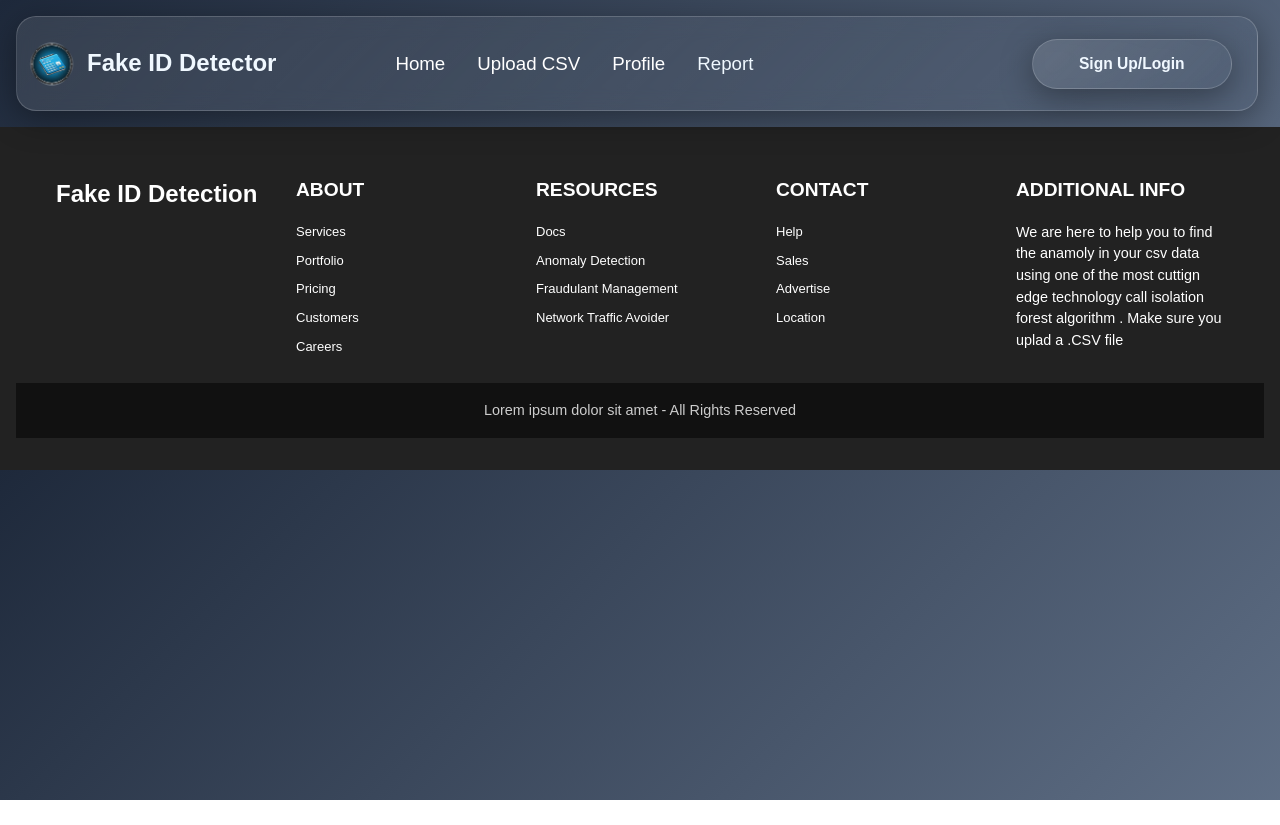
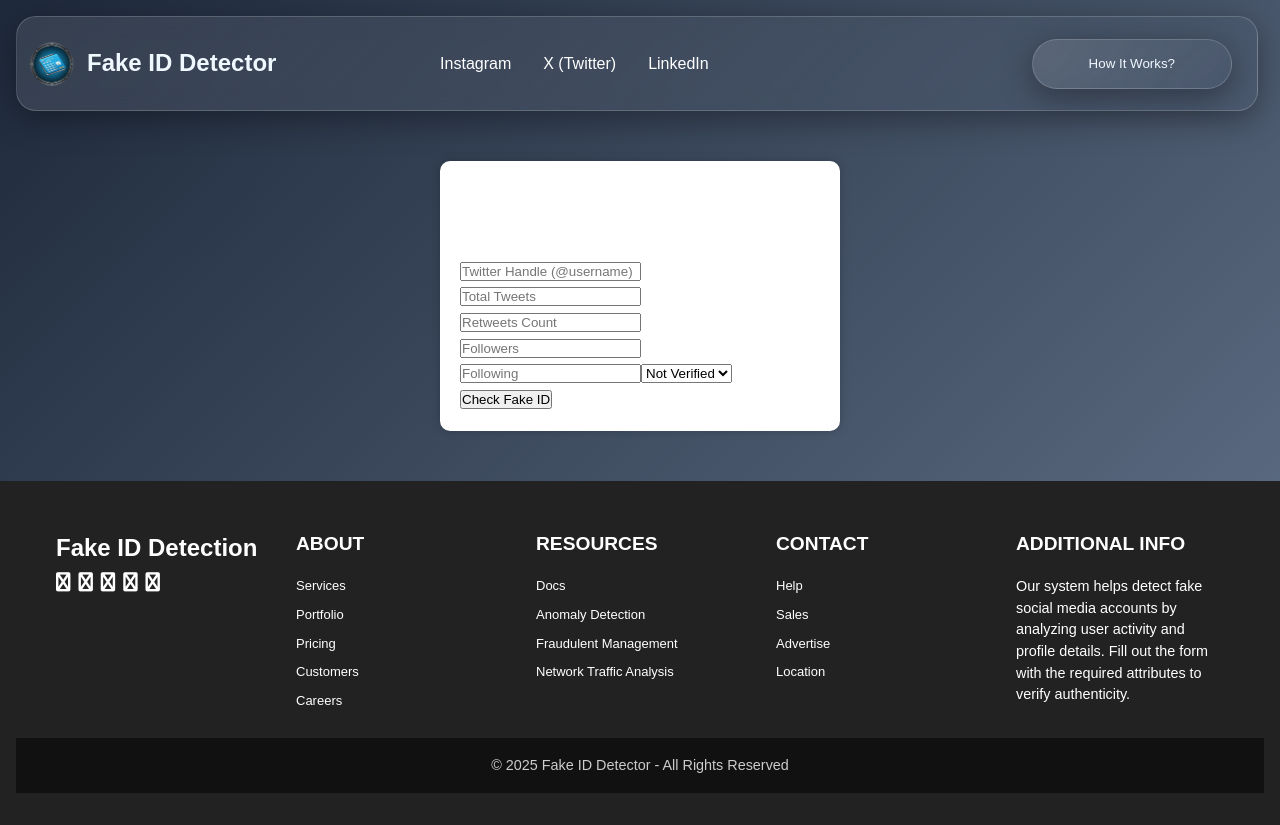
Before and after one commit to keerthirajsivashankar/Fake_ID_Detection, a React (Vite) app: page /twitter in a window 1280 px wide. Before the commit the page ends 800 px from the top, so only its background shows below. Built offline with nearby package versions, Linux system fonts and the light colour scheme; a web font is replaced by a local one.

Commit message:
new layout

```diff
--- a/index.html
+++ b/index.html
@@ -5,6 +5,7 @@
     <link rel="icon" type="image/svg+xml" href="/icon.ico" />
     <meta name="viewport" content="width=device-width, initial-scale=1.0" />
     <link href="https://fonts.googleapis.com/css2?family=Lástica&display=swap" rel="stylesheet">
+    <link rel="stylesheet" href="https://cdnjs.cloudflare.com/ajax/libs/font-awesome/6.7.2/css/all.min.css" integrity="sha512-Evv84Mr4kqVGRNSgIGL/F/aIDqQb7xQ2vcrdIwxfjThSH8CSR7PBEakCr51Ck+w+/U6swU2Im1vVX0SVk9ABhg==" crossorigin="anonymous" referrerpolicy="no-referrer" />
     <title>Fake ID Detector</title>
   </head>
   <body>
--- a/src/App.jsx
+++ b/src/App.jsx
@@ -1,85 +1,27 @@
 import React from 'react';
-import { BrowserRouter as Router, Routes, Route, Link } from 'react-router-dom';
-import { motion } from 'framer-motion';
+import { BrowserRouter as Router, Routes, Route, Link } from "react-router-dom";
 import Logo from "./icon.png";
-import Image from "./Image.png";
-import Profile from "./profile.jpg";
-import Papa from "papaparse";
 import Upload from "./upload";
-const pageVariants = {
-  initial: {
-    opacity: 0,
-    x: '100vw',
-  },
-  in: {
-    opacity: 1,
-    x: 0,
-  },
-  out: {
-    opacity: 0,
-    x: '-100vw',
-  },
-};
-
-const pageTransition = {
-  type: 'tween',
-  ease: 'easeInOut',
-  duration: 0.8,
-};
+import Upload2 from "./upload2";
+import Upload1 from "./upload1";
 
 const Header = () => (
   <header className="header">
     <nav className="nav">
-    <img src={Logo} alt="Logo" className="Logo" />
-    <h1 className="controls">Fake ID Detector</h1>
+      <img src={Logo} alt="Logo" className="Logo" />
+      <h1 className="controls">Fake ID Detector</h1>
       <ul>
-        <li><h3><Link to="/">Home</Link></h3></li>
-        <li><h3><Link to="/upload" className="hover:underline">Upload CSV</Link></h3></li>
-        <li><h3><Link to="/profile" className="hover:underline">Profile</Link></h3></li>
-        <li><h3>Report</h3></li>
+        <li><Link to="/">Instagram</Link></li>
+        <li><Link to="/twitter">X (Twitter)</Link></li>
+        <li><Link to="/linkedin">LinkedIn</Link></li>
       </ul>
-      <button className="buttonh"><h3>Sign Up/Login</h3></button>
+      <button className="buttonh" onClick={() => alert("Enter ID details in the form to check for authenticity.")}>
+        How It Works?
+      </button>
     </nav>
   </header>
 );
 
-const LandingPage = () => (
-
-  <motion.div
-  className="p-4"
-  initial="initial"
-  animate="in"
-  exit="out"
-  variants={pageVariants}
-  transition={pageTransition}
-  >
-    <div className="home-page">
-      <div className="Upload">
-        <h3 className='ubtn1'><Link to="/upload" className='ubtn2'>Upload</Link></h3>
-        <br />
-        <h3>Or drop a file</h3>
-        <br />
-      </div>
-      <div className="Image">
-        <img src={Image} alt="Logo" className="Image"  />
-      </div>
-    </div>
-  </motion.div>
-);
-
-const UploadPage = () => (
-  <motion.div
-    className="p-4"
-    initial="initial"
-    animate="in"
-    exit="out"
-    variants={pageVariants}
-    transition={pageTransition}
-  >
-    <h1 className="text-3xl font-bold">Upload Your CSV File</h1>
-    <input type="file" className="mt-4 border border-gray-300 p-2" />
-  </motion.div>
-);
 const Footer = () => {
   return (
     <footer className="footer">
@@ -88,7 +30,7 @@ const Footer = () => {
         <div className="footer-section brand">
           <h2>Fake ID Detection</h2>
           <div className="social-icons">
-            <a href="#"><i className="fa fa-facebook"></i></a>
+          <a href="#"><i className="fa fa-facebook"></i></a>
             <a href="#"><i className="fa fa-twitter"></i></a>
             <a href="#"><i className="fa fa-instagram"></i></a>
             <a href="#"><i className="fa fa-tumblr"></i></a>
@@ -113,8 +55,8 @@ const Footer = () => {
           <ul>
             <li><a href="#">Docs</a></li>
             <li><a href="#">Anomaly Detection</a></li>
-            <li><a href="#">Fraudulant Management</a></li>
-            <li><a href="#">Network Traffic Avoider</a></li>
+            <li><a href="#">Fraudulent Management</a></li>
+            <li><a href="#">Network Traffic Analysis</a></li>
           </ul>
         </div>
 
@@ -132,44 +74,24 @@ const Footer = () => {
         <div className="footer-section additional-info">
           <h3>ADDITIONAL INFO</h3>
           <p>
-            We are here to help you to find the anamoly in your csv data using one of the most cuttign edge technology call isolation forest algorithm . Make sure you uplad a .CSV file
+            Our system helps detect fake social media accounts by analyzing user activity and profile details. Fill out the form with the required attributes to verify authenticity.
           </p>
         </div>
       </div>
       <div className="footer-bottom">
-        Lorem ipsum dolor sit amet - All Rights Reserved
+        © 2025 Fake ID Detector - All Rights Reserved
       </div>
     </footer>
   );
 };
-const ProfilePage = () => (
-  <motion.div
-    className="p-4"
-    initial="initial"
-    animate="in"
-    exit="out"
-    variants={pageVariants}
-    transition={pageTransition}
-  >
-    <div className="profile-page">
-      <div className="profile1">
-        <h2>User Profile</h2>
-        <img className="profilephoto" src={Profile} alt="" />
-        <h2>Name : Keerthi Raj S</h2>
-        <h2>Gender : Male</h2>
-        <h2>D.O.B : 14/4/2004</h2>
-      </div>
-    </div>
-  </motion.div>
-);
 
 const App = () => (
   <Router>
     <Header />
     <Routes>
-      <Route path="/" element={<LandingPage />} />
-      <Route path="/upload" element={<Upload />} />
-      <Route path="/profile" element={<ProfilePage />} />
+      <Route path="/" element={<Upload />} />
+      <Route path="/twitter" element={<Upload1 />} />
+      <Route path="/linkedin" element={<Upload2 />} />
     </Routes>
     <Footer />
   </Router>
--- /dev/null
+++ b/src/form.css
@@ -0,0 +1,42 @@
+/* Form.css */
+.form-container {
+    width: 400px;
+    margin: 50px auto;
+    padding: 20px;
+    background: #fff;
+    border-radius: 10px;
+    box-shadow: 0px 0px 10px rgba(0, 0, 0, 0.2);
+  }
+
+  .form-group {
+    margin-bottom: 15px;
+  }
+
+  .form-label {
+    font-weight: bold;
+    margin-bottom: 5px;
+    display: block;
+  }
+
+  .form-input {
+    width: 100%;
+    padding: 8px;
+    border: 1px solid #ccc;
+    border-radius: 5px;
+    font-size: 16px;
+  }
+
+  .form-button {
+    width: 100%;
+    padding: 10px;
+    background: #007bff;
+    color: white;
+    border: none;
+    cursor: pointer;
+    font-size: 18px;
+    border-radius: 5px;
+  }
+
+  .form-button:hover {
+    background: #0056b3;
+  }
--- a/src/upload.jsx
+++ b/src/upload.jsx
@@ -1,103 +1,39 @@
 import React, { useState } from "react";
-import { motion } from "framer-motion";
-import Papa from "papaparse"; // Import PapaParse
+import './form.css';
+const InstagramForm = ({ onSubmit }) => {
+  const [formData, setFormData] = useState({
+    username: "",
+    followers: "",
+    following: "",
+    posts: "",
+    profilePicture: "yes",
+    bio: "",
+  });
 
-const pageVariants = {
-  initial: { opacity: 0 },
-  in: { opacity: 1 },
-  out: { opacity: 0 },
-};
-
-const pageTransition = {
-  duration: 0.5,
-};
-
-const ProcessingPage = () => {
-  const [file, setFile] = useState(null);
-  const [csvData, setCsvData] = useState([]);
-
-  const handleFileUpload = (event) => {
-    const uploadedFile = event.target.files[0];
-    setFile(uploadedFile);
-
-    if (uploadedFile && uploadedFile.type === "text/csv") {
-      Papa.parse(uploadedFile, {
-        complete: (result) => {
-          console.log("Parsed CSV result:", result);
-          setCsvData(result.data);
-        },
-        header: true,
-      });
-    } else {
-      alert("Please upload a valid CSV file!");
-    }
+  const handleChange = (e) => {
+    setFormData({ ...formData, [e.target.name]: e.target.value });
   };
 
-  const handleProcess = () => {
-    if (file) {
-      console.log("Processing file:", file.name);
-    } else {
-      alert("Please upload a file!");
-    }
+  const handleSubmit = (e) => {
+    e.preventDefault();
+    onSubmit(formData); // Send data to parent or backend
   };
 
   return (
-    <motion.div
-      className="p-4"
-      initial="initial"
-      animate="in"
-      exit="out"
-      variants={pageVariants}
-      transition={pageTransition}
-    >
-     <div className="processing-page">
-      <div className="result-1">
-        <div className="pr">
-          <h1>Upload and Process Data</h1>
-          <input
-            id="file-upload"
-            type="file"
-            onChange={handleFileUpload}
-            style={{ display: "none" }}
-          />
-          <label htmlFor="file-upload" className="ubtn">
-            <h2>Choose File</h2>
-          </label>
-          <button className="ubtn" onClick={handleProcess}>
-            <h2>Process File</h2>
-          </button>
-          {file && <p>Uploaded File: {file.name}</p>}
-        </div>
-
-        <div className="pl">
-          <h3>CSV Preview:</h3>
-          <table>
-            <thead>
-              <tr>
-                {csvData[0] && Object.keys(csvData[0]).map((header) => (
-                  <th key={header}>{header}</th>
-                ))}
-              </tr>
-            </thead>
-            <tbody>
-              {csvData.map((row, index) => (
-                <tr key={index}>
-                  {Object.values(row).map((value, idx) => (
-                    <td key={idx}>{value}</td>
-                  ))}
-                </tr>
-              ))}
-            </tbody>
-          </table>
-        </div>
-      </div>
-
-      <div className="result">
-        <h2 className="result1">Result</h2>
-      </div>
-    </div>
-    </motion.div>
+    <form onSubmit={handleSubmit} className="form-container">
+      <h2>Instagram Fake Account Detection</h2>
+      <input type="text" name="username" placeholder="Username" onChange={handleChange} required />
+      <input type="number" name="followers" placeholder="Followers" onChange={handleChange} required />
+      <input type="number" name="following" placeholder="Following" onChange={handleChange} required />
+      <input type="number" name="posts" placeholder="Total Posts" onChange={handleChange} required />
+      <select name="profilePicture" onChange={handleChange}>
+        <option value="yes">Has Profile Picture</option>
+        <option value="no">No Profile Picture</option>
+      </select>
+      <textarea name="bio" placeholder="Bio Text" onChange={handleChange}></textarea>
+      <button type="submit">Check Fake ID</button>
+    </form>
   );
 };
 
-export default ProcessingPage;
+export default InstagramForm;
--- a/src/upload1.jsx
+++ b/src/upload1.jsx
@@ -1,15 +1,39 @@
 import React, { useState } from "react";
-import Papa from "papaparse";
-const UploadPage = () => (
-  <motion.div
-    className="p-4"
-    initial="initial"
-    animate="in"
-    exit="out"
-    variants={pageVariants}
-    transition={pageTransition}
-  >
-    <h1 className="text-3xl font-bold">Upload Your CSV File</h1>
-    <input type="file" className="mt-4 border border-gray-300 p-2" />
-  </motion.div>
-);
+import './form.css';
+const TwitterForm = ({ onSubmit }) => {
+  const [formData, setFormData] = useState({
+    handle: "",
+    tweets: "",
+    retweets: "",
+    followers: "",
+    following: "",
+    verified: "no",
+  });
+
+  const handleChange = (e) => {
+    setFormData({ ...formData, [e.target.name]: e.target.value });
+  };
+
+  const handleSubmit = (e) => {
+    e.preventDefault();
+    onSubmit(formData);
+  };
+
+  return (
+    <form onSubmit={handleSubmit} className="form-container">
+      <h2>X (Twitter) Fake Account Detection</h2>
+      <input type="text" name="handle" placeholder="Twitter Handle (@username)" onChange={handleChange} required />
+      <input type="number" name="tweets" placeholder="Total Tweets" onChange={handleChange} required />
+      <input type="number" name="retweets" placeholder="Retweets Count" onChange={handleChange} required />
+      <input type="number" name="followers" placeholder="Followers" onChange={handleChange} required />
+      <input type="number" name="following" placeholder="Following" onChange={handleChange} required />
+      <select name="verified" onChange={handleChange}>
+        <option value="no">Not Verified</option>
+        <option value="yes">Verified</option>
+      </select>
+      <button type="submit">Check Fake ID</button>
+    </form>
+  );
+};
+
+export default TwitterForm;
--- /dev/null
+++ b/src/upload2.jsx
@@ -0,0 +1,40 @@
+import React, { useState } from "react";
+import './form.css';
+const LinkedInForm = ({ onSubmit }) => {
+  const [formData, setFormData] = useState({
+    name: "",
+    connections: "",
+    endorsements: "",
+    profileComplete: "yes",
+    workExperience: "yes",
+  });
+
+  const handleChange = (e) => {
+    setFormData({ ...formData, [e.target.name]: e.target.value });
+  };
+
+  const handleSubmit = (e) => {
+    e.preventDefault();
+    onSubmit(formData);
+  };
+
+  return (
+    <form onSubmit={handleSubmit} className="form-container">
+      <h2>LinkedIn Fake Account Detection</h2>
+      <input type="text" name="name" placeholder="Full Name" onChange={handleChange} required />
+      <input type="number" name="connections" placeholder="Connections Count" onChange={handleChange} required />
+      <input type="number" name="endorsements" placeholder="Endorsements Received" onChange={handleChange} required />
+      <select name="profileComplete" onChange={handleChange}>
+        <option value="yes">Profile Complete</option>
+        <option value="no">Incomplete Profile</option>
+      </select>
+      <select name="workExperience" onChange={handleChange}>
+        <option value="yes">Work Experience Listed</option>
+        <option value="no">No Work Experience</option>
+      </select>
+      <button type="submit">Check Fake ID</button>
+    </form>
+  );
+};
+
+export default LinkedInForm;
```
Also changed, not shown: 1 other file (tests, documents, lock files or other folders).
